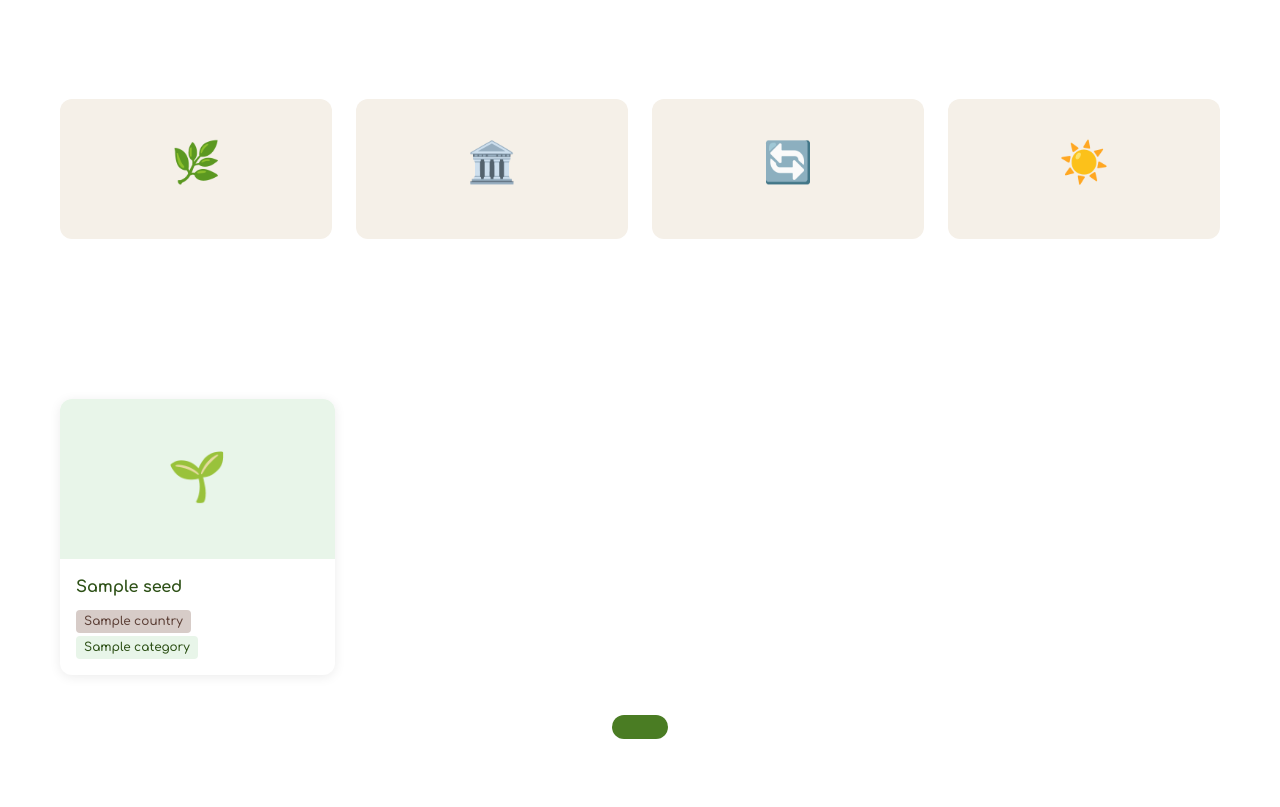
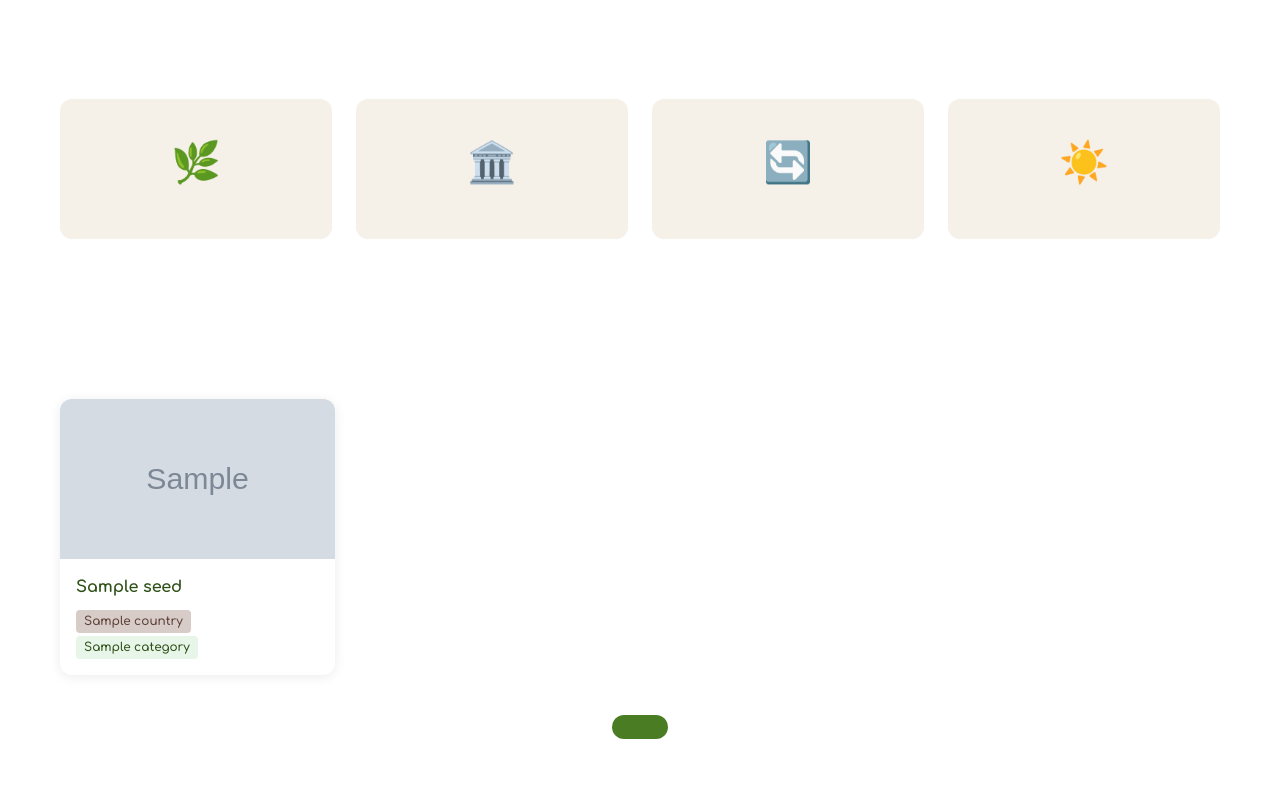
Before and after one commit to kouljihate/MaureSeed, a Flask app: page /?lang=fr in a window 1280 px wide. Shown: the part 296-1103 px from the top of the page. Run offline with Flask 3, Linux system fonts and the light colour scheme; grey boxes marked "Sample" are stand-in pictures; a database or web service that is not in the repository returns one stand-in record (values such as "Sample title"); parts of the project's set-up code (start-up, migrations or seed data) failed here and were passed over.

Commit message:
fix: display seed photos in card images

```diff
--- a/FE/templates/index.html
+++ b/FE/templates/index.html
@@ -45,7 +45,13 @@
         <div class="seeds-grid">
             {% for seed in featured %}
             <div class="seed-card">
-                <div class="seed-img">🌱</div>
+                <div class="seed-img">
+                    {% if seed.photo %}
+                    <img src="{{ seed.photo }}" alt="{{ seed['name_' + lang] if lang != 'ar' else seed.name_ar }}" loading="lazy">
+                    {% else %}
+                    <span class="seed-icon">🌱</span>
+                    {% endif %}
+                </div>
                 <div class="seed-info">
                     <h3>{{ seed['name_' + lang] if lang != 'ar' else seed.name_ar }}</h3>
                     <span class="seed-country">{{ seed.country }}</span>
--- a/assets/css/style.css
+++ b/assets/css/style.css
@@ -277,6 +277,16 @@ body {
     display: flex;
     align-items: center;
     justify-content: center;
+    overflow: hidden;
+}
+
+.seed-img img {
+    width: 100%;
+    height: 100%;
+    object-fit: cover;
+}
+
+.seed-icon {
     font-size: 3rem;
 }
 
```
Also changed, not shown: FE/templates/catalogue.html (+7 -1 lines), CHANGELOG.md, README.md, 1 other file.
